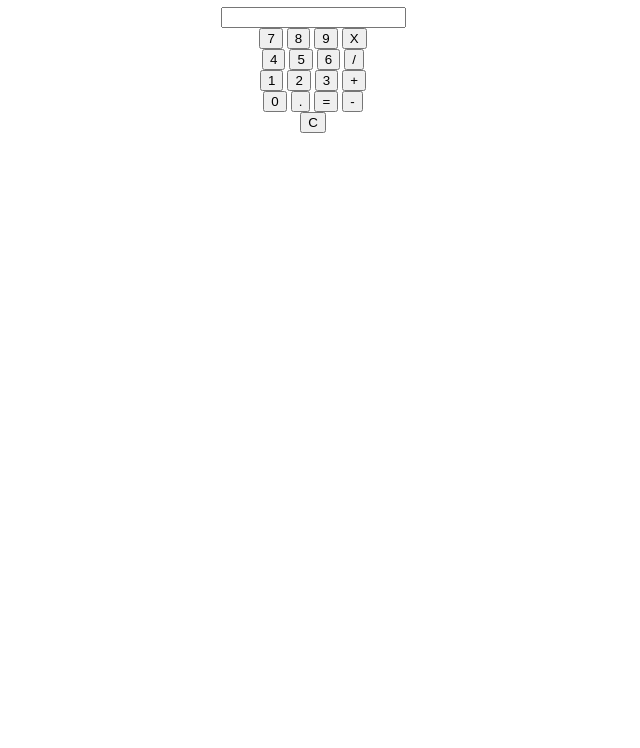
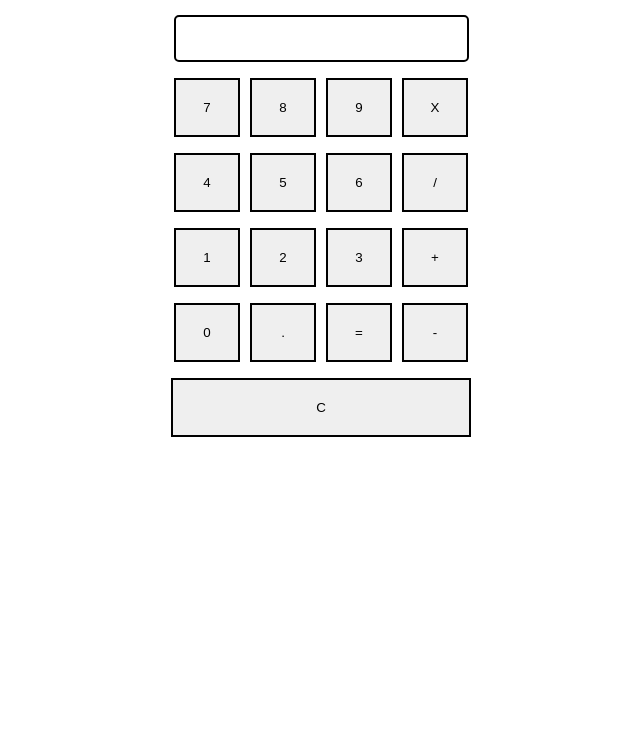
Before and after one commit to roysayantan/Basic_Calculator, a plain HTML site: page index.html in a window 1280 px wide. Shown: the part 73-821 px from the top of the page, without its empty margins (327-967 px from the left). Before the commit the page ends 800 px from the top, so only its background shows below. Drawn offline with Linux system fonts and the light colour scheme.

Commit message:
Update index.html

```diff
--- a/index.html
+++ b/index.html
@@ -5,8 +5,7 @@
     <meta charset="UTF-8">
     <meta name="viewport" content="width=device-width, initial-scale=1.0">
     <title>Document</title>
-    <link rel="stylesheet" href="style.css">
-    <link rel="stylesheet" href="responsive.css">
+    <link rel="stylesheet" href="styles.css">
     <link rel="stylesheet" href="utils.css">
 </head>
 
```
